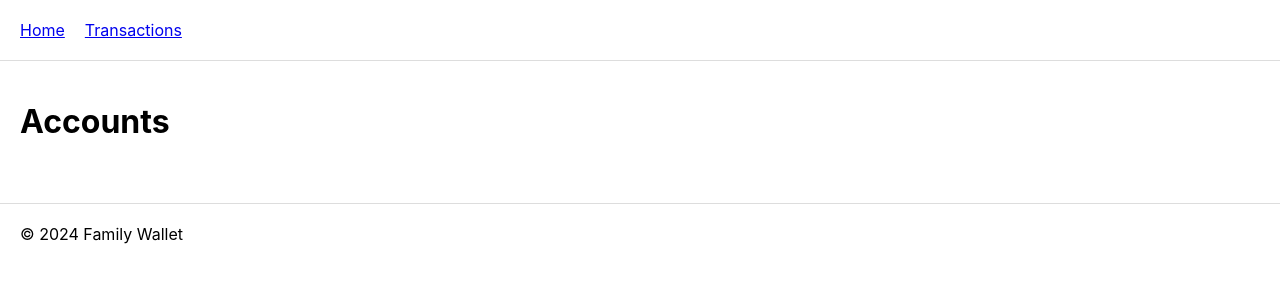
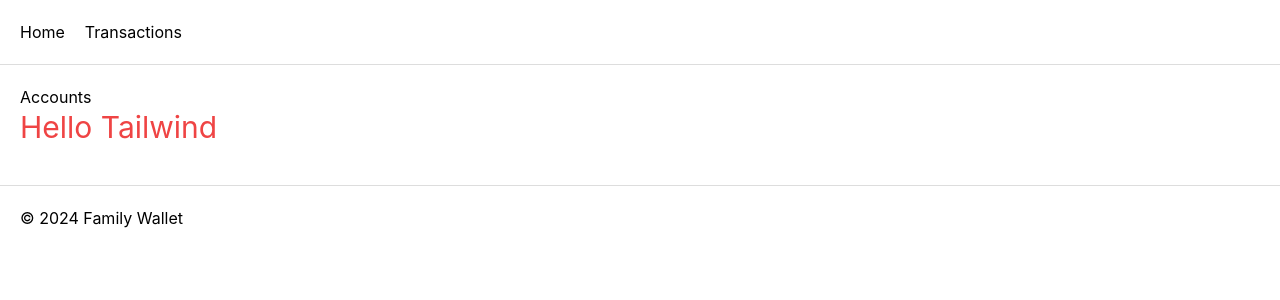
Before and after one commit to vyavorov/FamilyWalletClient, a React (Create React App) app: page / in a window 1280 px wide. Shown: the top 300 px of the page. Built offline with nearby package versions, Linux system fonts and the light colour scheme.

Commit message:
Tailwind introduced.

```diff
--- a/package.json
+++ b/package.json
@@ -39,8 +39,8 @@
     ]
   },
   "devDependencies": {
-    "autoprefixer": "^10.4.20",
-    "postcss": "^8.5.3",
-    "tailwindcss": "^4.0.10"
+    "autoprefixer": "^10.4.16",
+    "postcss": "^8.4.38",
+    "tailwindcss": "^3.4.1"
   }
 }
--- /dev/null
+++ b/postcss.config.js
@@ -0,0 +1,6 @@
+export default {
+    plugins: {
+      tailwindcss: {},
+      autoprefixer: {},
+    },
+  };
--- a/src/App.js
+++ b/src/App.jsx
@@ -3,7 +3,7 @@ import logo from './logo.svg';
 import './App.css';
 import HomePage from './pages/HomePage';
 import TransactionsPage from './pages/TransactionsPage';
-import Layout from './components/Layout.js';
+import Layout from './components/Layout';
 
 function App() {
   return (
--- a/src/index.css
+++ b/src/index.css
@@ -11,3 +11,7 @@ code {
   font-family: source-code-pro, Menlo, Monaco, Consolas, 'Courier New',
     monospace;
 }
+
+@tailwind base;
+@tailwind components;
+@tailwind utilities;
--- a/src/pages/HomePage.js
+++ /dev/null
@@ -1,3 +0,0 @@
-export default function HomePage() {
-    return <h1>Accounts</h1>;
-  }
--- /dev/null
+++ b/src/pages/HomePage.jsx
@@ -0,0 +1,7 @@
+export default function HomePage() {
+  return(
+  <>
+    <h1>Accounts</h1><h1 className="text-3xl text-red-500">Hello Tailwind</h1>
+  </>
+  );
+}
--- /dev/null
+++ b/tailwind.config.js
@@ -0,0 +1,10 @@
+/** @type {import('tailwindcss').Config} */
+export default {
+    content: [
+      "./src/**/*.{js,jsx,ts,tsx}",
+    ],
+    theme: {
+      extend: {},
+    },
+    plugins: [],
+  };
```
Also changed, not shown: src/components/Layout.jsx (renamed from src/components/Layout.js), src/pages/TransactionsPage.jsx (renamed from src/pages/TransactionsPage.js), 1 other file (tests, documents, lock files or other folders).
